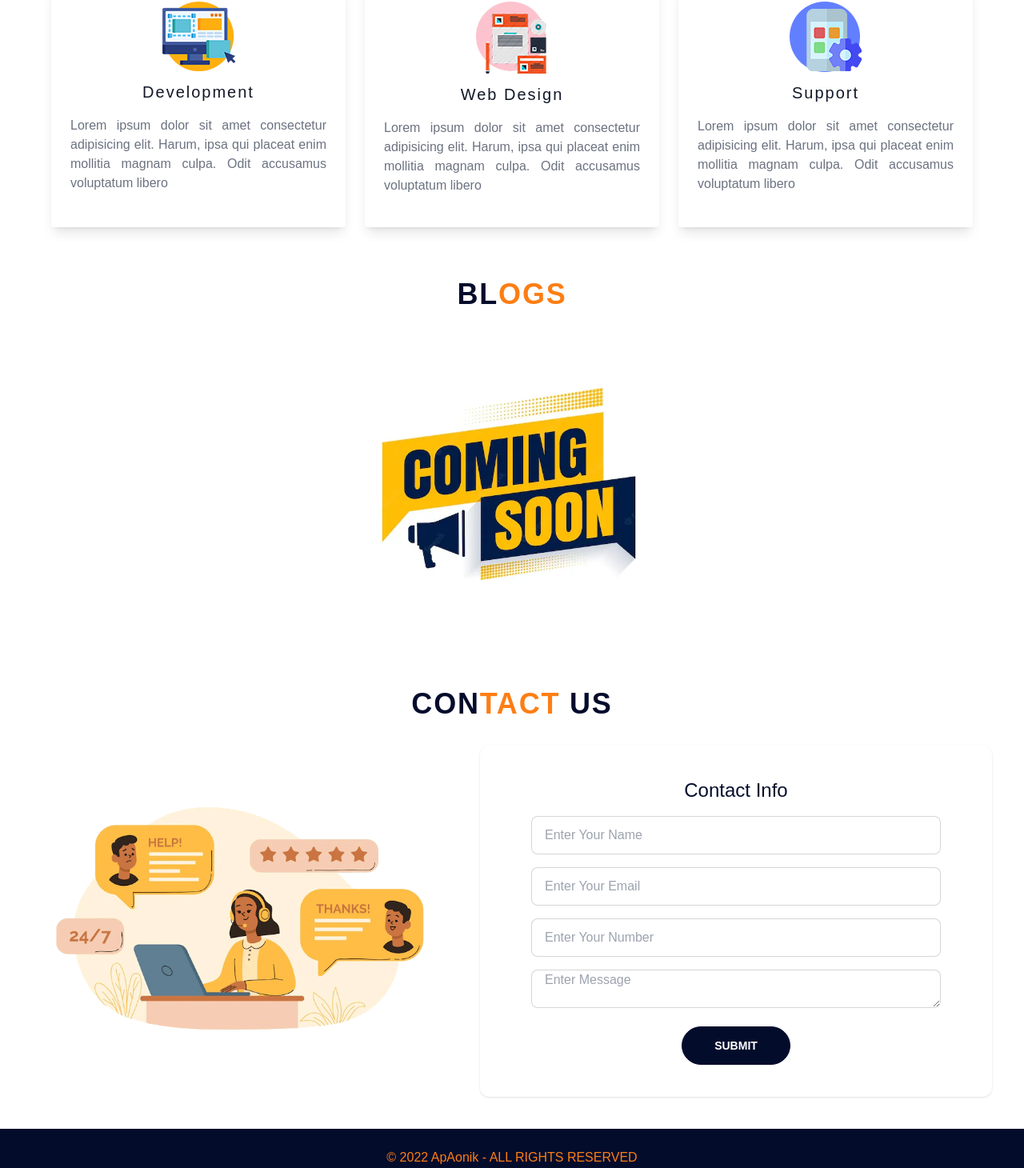
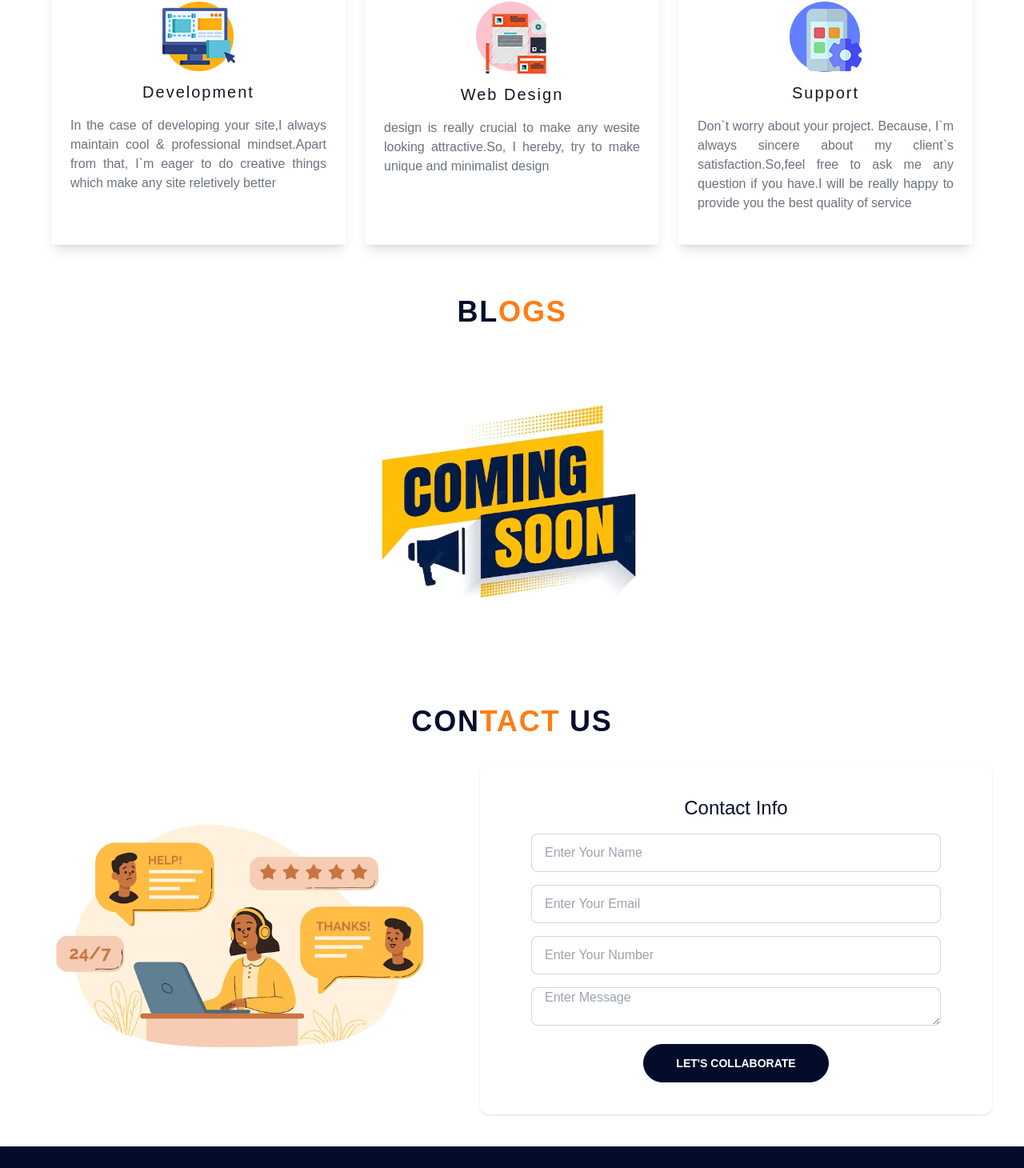
Before and after one commit to aonikpaulalock/myPortpolio, a React (Create React App) app: page / in a window 1280 px wide. Shown: the part 3197-4657 px from the top of the page at 80% size. Built offline with nearby package versions, Linux system fonts and the light colour scheme.

Commit message:
upadate service

```diff
--- a/public/index.html
+++ b/public/index.html
@@ -25,7 +25,7 @@
       work correctly both with client-side routing and a non-root public URL.
       Learn how to configure a non-root public URL by running `npm run build`.
     -->
-    <title>React App</title>
+    <title>Aonik Paul Alock</title>
   </head>
   <body>
     <noscript>You need to enable JavaScript to run this app.</noscript>
--- a/src/Pages/Home/Contact.js
+++ b/src/Pages/Home/Contact.js
@@ -29,7 +29,7 @@ const Contact = () => {
             <br />
             <textarea type="text" placeholder="Enter Message" name="message" class="input input-bordered w-full max-w-lg mb-4" rows={6} />
             <br />
-            <button class="btn btn-secondary rounded-full px-10 py-0 text-white font-bold">Submit</button>
+            <button class="btn btn-secondary rounded-full px-10 py-0 text-white font-bold">let's Collaborate</button>
           </form>
         </div>
       </div>
--- a/src/Pages/Home/Services.js
+++ b/src/Pages/Home/Services.js
@@ -5,9 +5,9 @@ import service3 from "../../Asset/Service/service-3.png"
 import Service from './Service';
 
 const services = [
-  { id: 1, name: "Development", des: "Lorem ipsum dolor sit amet consectetur adipisicing elit. Harum, ipsa qui placeat enim mollitia magnam culpa. Odit accusamus voluptatum libero", img: service1 },
-  { id: 2, name: "Web Design", des: "Lorem ipsum dolor sit amet consectetur adipisicing elit. Harum, ipsa qui placeat enim mollitia magnam culpa. Odit accusamus voluptatum libero", img: service3 },
-  { id: 3, name: "Support", des: "Lorem ipsum dolor sit amet consectetur adipisicing elit. Harum, ipsa qui placeat enim mollitia magnam culpa. Odit accusamus voluptatum libero", img: service2 },
+  { id: 1, name: "Development", des: "In the case of developing your site,I always maintain cool & professional mindset.Apart from that, I`m eager to do creative things which make any site reletively better", img: service1 },
+  { id: 2, name: "Web Design", des: "design is really crucial to make any wesite looking attractive.So, I hereby, try to make unique and minimalist design", img: service3 },
+  { id: 3, name: "Support", des: "Don`t worry about your project. Because, I`m always sincere about my client`s satisfaction.So,feel free to ask me any question if you have.I will be really happy to provide you the best quality of service ", img: service2 },
 ]
 const Services = () => {
   return (
```
